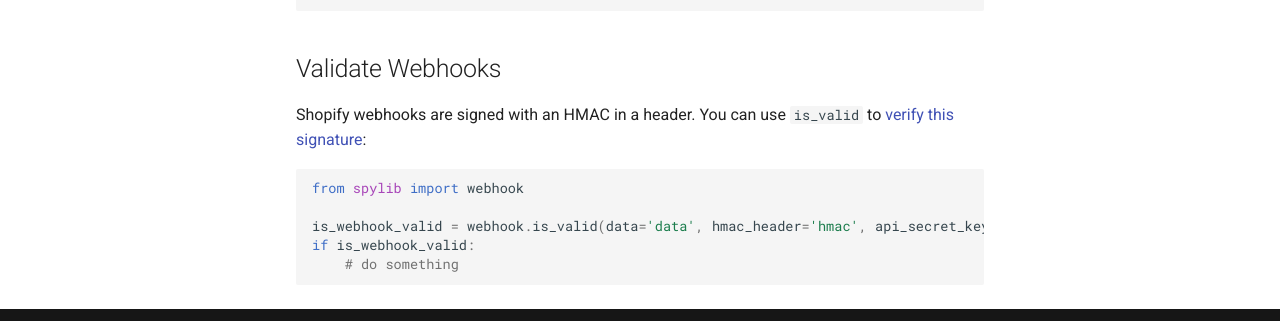
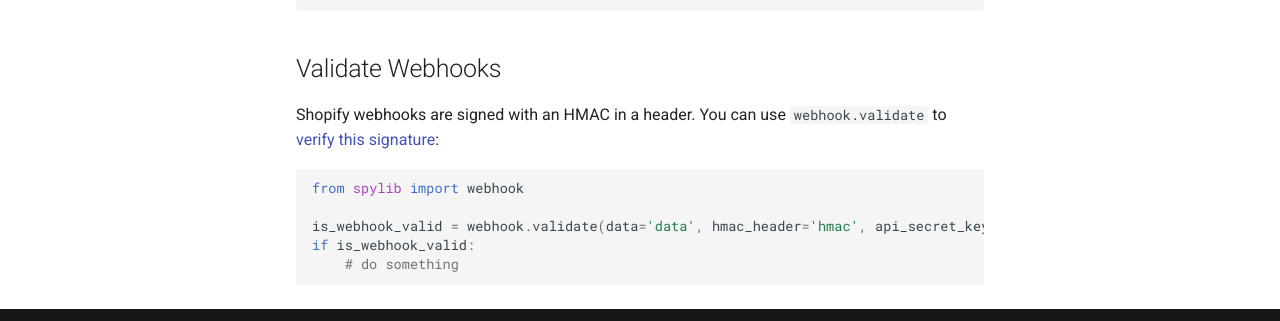
Before and after one commit to SatelCreative/spylib, an MkDocs documentation site: the page built from docs/webhooks.md, in a window 1280 px wide and 1268 px high. Shown: the part 915-1236 px from the top of the window. Built offline with MkDocs 1.6.1 and Material for MkDocs 9.7.7, drawn with Linux system fonts in a browser that asks for light colours; comment, search, counter and statistics services are not loaded.

Commit message:
rename webhook.is_valid to webhook.validate

````diff
--- a/docs/webhooks.md
+++ b/docs/webhooks.md
@@ -37,12 +37,12 @@
 
 ## Validate Webhooks
 
-Shopify webhooks are signed with an HMAC in a header. You can use `is_valid` to [verify this signature](https://shopify.dev/apps/webhooks/configuration/https#step-5-verify-the-webhook):
+Shopify webhooks are signed with an HMAC in a header. You can use `webhook.validate` to [verify this signature](https://shopify.dev/apps/webhooks/configuration/https#step-5-verify-the-webhook):
 
 ```python
 from spylib import webhook
 
-is_webhook_valid = webhook.is_valid(data='data', hmac_header='hmac', api_secret_key='API_SECRET_KEY')
+is_webhook_valid = webhook.validate(data='data', hmac_header='hmac', api_secret_key='API_SECRET_KEY')
 if is_webhook_valid:
     # do something
 ```
````
Also changed, not shown: 2 other files.
